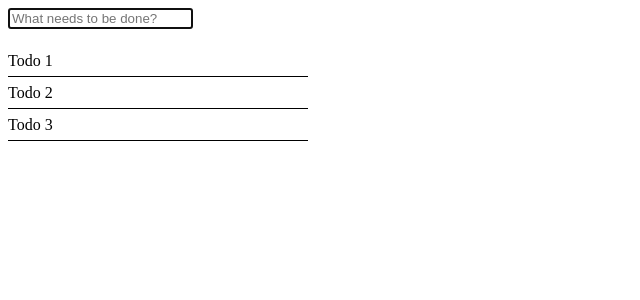
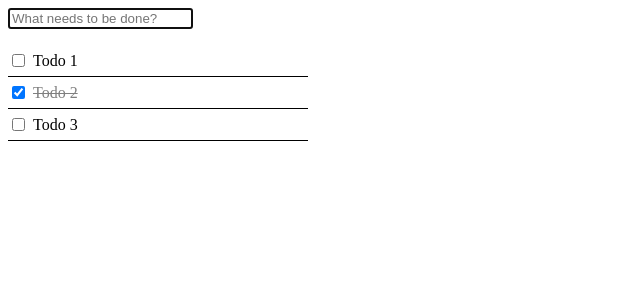
Before and after one commit to vladhaidukkk/svelte-todo-mvc, a Svelte app: page / in a window 1280 px wide. Shown: the top 300 px of the page, without its empty margins (0-640 px from the left). Built offline with nearby package versions, Linux system fonts and the light colour scheme.

Commit message:
feat: create separate Todo component and implement toggle todo completeness

```diff
--- a/src/App.svelte
+++ b/src/App.svelte
@@ -1,5 +1,6 @@
 <script lang="ts">
   import type { TodoType } from '$root/types';
+  import { Todo } from '$root/components';
 
   let todos: TodoType[] = [
     {
@@ -10,7 +11,7 @@
     {
       id: crypto.randomUUID(),
       text: 'Todo 2',
-      completed: false,
+      completed: true,
     },
     {
       id: crypto.randomUUID(),
@@ -36,6 +37,15 @@
     }
   }
 
+  function toggleTodo(id: string) {
+    todos = todos.map((todo) => {
+      if (todo.id === id) {
+        return { ...todo, completed: !todo.completed };
+      }
+      return todo;
+    });
+  }
+
   function deleteTodo(id: string) {
     todos = todos.filter((todo) => todo.id !== id);
   }
@@ -53,15 +63,7 @@
 
 <ul class="todos">
   {#each todos as todo (todo.id)}
-    <li class="todo">
-      <span>{todo.text}</span>
-      <button
-        type="button"
-        aria-label="Delete todo"
-        class="delete-btn"
-        on:click={() => deleteTodo(todo.id)}>x</button
-      >
-    </li>
+    <Todo {todo} {toggleTodo} {deleteTodo} />
   {/each}
 </ul>
 
@@ -71,21 +73,4 @@
     padding: 0;
     list-style: none;
   }
-
-  .todo {
-    display: flex;
-    align-items: center;
-    justify-content: space-between;
-    padding: 5px 0;
-    border-bottom: 1px solid;
-  }
-
-  .delete-btn {
-    visibility: hidden;
-    cursor: pointer;
-  }
-
-  .todo:hover .delete-btn {
-    visibility: visible;
-  }
 </style>
--- /dev/null
+++ b/src/components/Todo.svelte
@@ -0,0 +1,54 @@
+<svelte:options immutable />
+
+<script lang="ts">
+  import type { TodoType } from '$root/types';
+
+  export let todo: TodoType;
+  export let toggleTodo: (id: string) => void;
+  export let deleteTodo: (id: string) => void;
+</script>
+
+<li class="todo" class:todo--completed={todo.completed}>
+  <input
+    type="checkbox"
+    checked={todo.completed}
+    on:change={() => toggleTodo(todo.id)}
+  />
+  <span class="todo-text">{todo.text}</span>
+  <button
+    type="button"
+    aria-label="Delete todo"
+    class="delete-btn"
+    on:click={() => deleteTodo(todo.id)}
+  >
+    x
+  </button>
+</li>
+
+<style>
+  .todo {
+    display: flex;
+    align-items: center;
+    gap: 5px;
+    padding: 5px 0;
+    border-bottom: 1px solid;
+  }
+
+  .todo-text {
+    flex: 1;
+  }
+
+  .todo--completed .todo-text {
+    opacity: 0.5;
+    text-decoration: line-through;
+  }
+
+  .delete-btn {
+    visibility: hidden;
+    cursor: pointer;
+  }
+
+  .todo:hover .delete-btn {
+    visibility: visible;
+  }
+</style>
--- /dev/null
+++ b/src/components/index.ts
@@ -0,0 +1 @@
+export { default as Todo } from './Todo.svelte';
```
